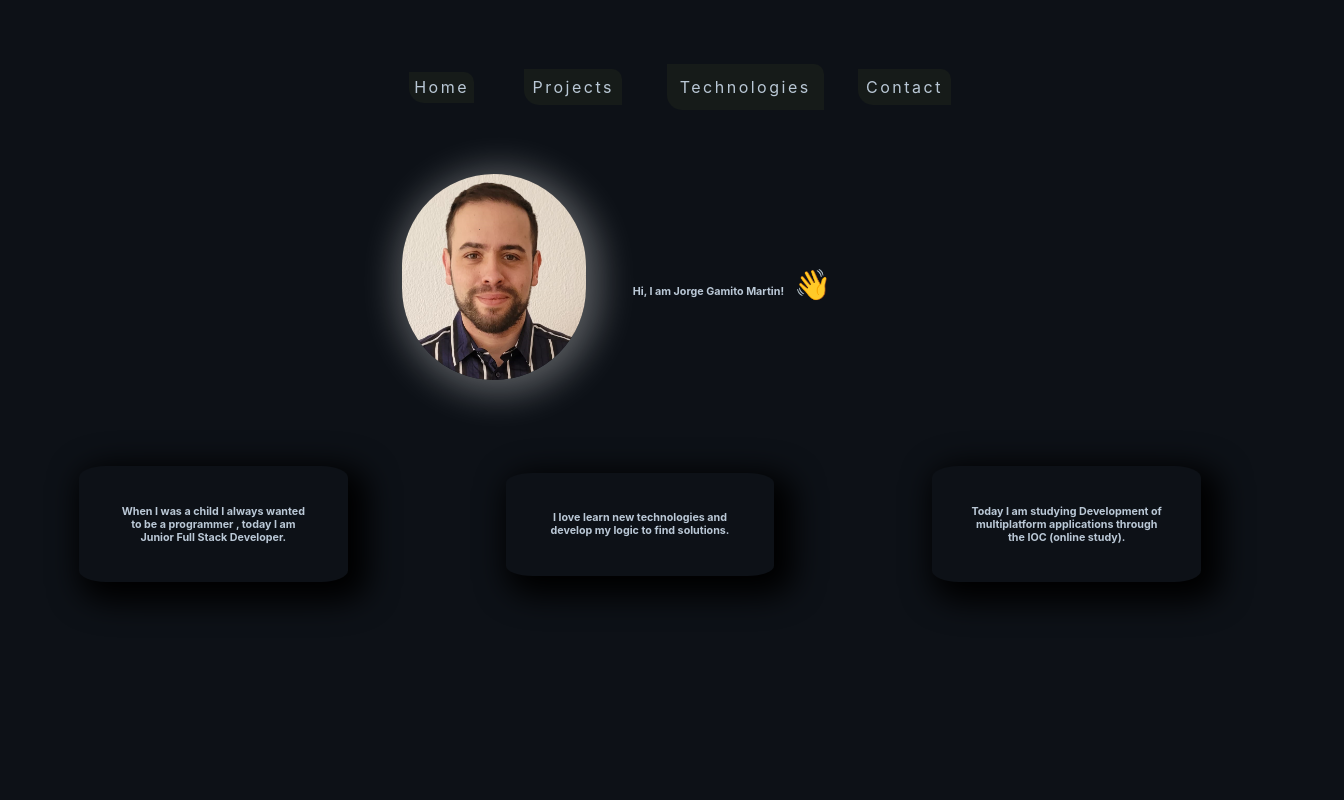
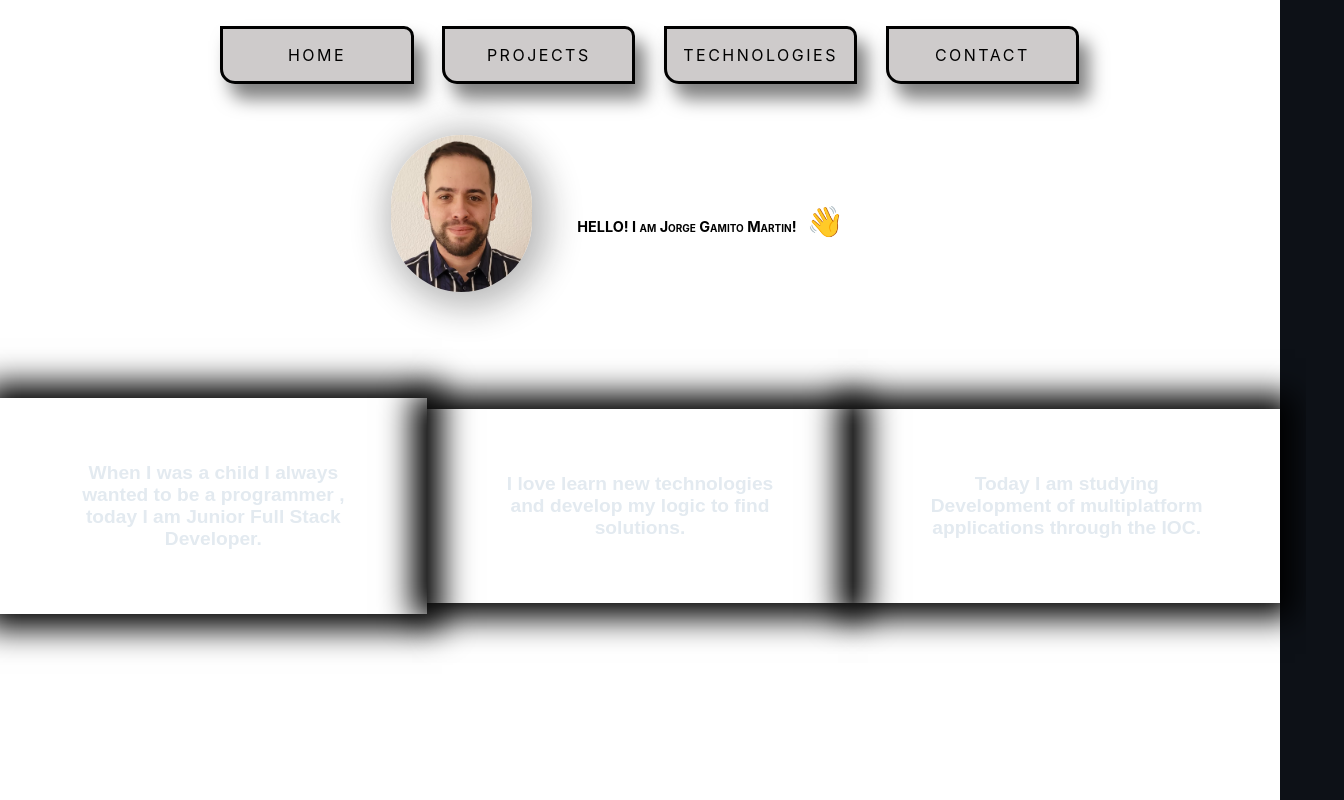
Before and after one commit to JGamito/curriculum, a React (Create React App) app: page / in a window 1280 px wide. Shown: the whole page, 1344 px wide, since content can reach past the window. Built offline with nearby package versions, Linux system fonts and the light colour scheme.

Commit message:
Change to white theme

```diff
--- a/src/App.module.css
+++ b/src/App.module.css
@@ -8,5 +8,5 @@
   width: 100% !important;
   position: absolute;
   height: 100%;
-  background-color: #0d1117;
+  background-color: #ffffff;
 }
--- a/src/components/navBar/navBar.js
+++ b/src/components/navBar/navBar.js
@@ -8,22 +8,22 @@
       <div className={styles.navBar}>
         <div>
           <Link className={styles.links} to="/">
-            Home
+            HOME
           </Link>
         </div>
         <div>
           <Link className={styles.links} to="/projects">
-            Projects
+            PROJECTS
           </Link>
         </div>
         <div>
           <Link className={styles.links} to="/technologies">
-            Technologies
+            TECHNOLOGIES
           </Link>
         </div>
         <div>
           <Link className={styles.links} to="/contact">
-            Contact
+            CONTACT
           </Link>
         </div>
       </div>
--- a/src/components/navBar/navBar.module.css
+++ b/src/components/navBar/navBar.module.css
@@ -4,7 +4,7 @@
   width: 100% !important;
   display: flex;
   flex-direction: column;
-  margin: 5%;
+  margin: 2%;
 }
 .navBar {
   display: flex;
@@ -14,21 +14,23 @@
   margin-right: 5%;
 }
 .links {
-  display: inline-block;
+  display: flex;
   position: relative;
-  color: #bac8d6;
+  justify-content: center;
+  color: #000000;
   letter-spacing: 2.5px;
   font-style: normal;
   cursor: pointer;
-  border: none;
+  border: solid;
   border-radius: 0px 10px 0px 15px;
-  /*box-shadow: 4px 4px 8px 0px rgba(156, 52, 164, 0.5);*/
-  background-color: #161b19;
+  box-shadow: 10px 15px 18px 0px rgba(0, 0, 0, 0.5);
+  background-color: #cecbcb;
   padding: 10%;
+  width: 155px;
 }
 .links:hover {
   border-radius: 0px 10px 0px 15px;
-  color: rgba(212, 202, 202, 0.5);
+  color: rgba(104, 7, 7, 0.5);
 }
 .links:after {
   color: rgba(64, 55, 55, 0.5);
@@ -61,7 +63,7 @@
     display: flex;
     flex-direction: column;
     margin: 5%;
-    color: red;
+    color: rgb(255, 255, 255);
   }
   .navBar {
     display: flex;
@@ -70,14 +72,14 @@
   .links {
     display: flex;
     position: relative;
-    color: #bac8d6;
+    color: #000000;
     letter-spacing: 1.5 px;
     font-style: normal;
     cursor: pointer;
     border: none;
     border-radius: 0px 10px 0px 15px;
     /*box-shadow: 4px 4px 8px 0px rgba(156, 52, 164, 0.5);*/
-    background-color: #161b19;
+    background-color: #ffffff;
     padding: 1%;
     font-size: small;
   }
--- a/src/components/pages/Home/home.jsx
+++ b/src/components/pages/Home/home.jsx
@@ -4,11 +4,11 @@
 
 const Home = () => {
   return (
-    <div>
+    <div className={styles.father}>
       <div className={styles.divPhoto}>
         <img className={styles.photo} alt="My Face" src={face1} />
         <h6 className={styles.h6_1}>
-          Hi, I am Jorge Gamito Martin!
+          HELLO! I am Jorge Gamito Martin!
           <p className={styles.saludo}> 👋</p>
         </h6>
       </div>
@@ -22,7 +22,7 @@
         </h6>
         <h6 className={styles.h6}>
           Today I am studying Development of multiplatform applications through
-          the IOC (online study).
+          the IOC.
         </h6>
       </div>
     </div>
--- a/src/components/pages/Home/home.module.css
+++ b/src/components/pages/Home/home.module.css
@@ -82,7 +82,7 @@
     display: flex;
     flex-direction: row;
     align-items: center;
-    background-color: #0d1117;
+    background-color: #ffffff;
     margin: 2%;
     margin-top: 10%;
     justify-content: center;
@@ -130,16 +130,18 @@
 } */
 @media only screen and (min-width: 901px) {
   /* Estilos para pantalla grande */
+  .father {
+    background-color: #ffffff;
+  }
   .photo {
-    width: 15%;
-    height: 15%;
+    width: 12%;
+    height: 12%;
     border-radius: 333px;
     margin-bottom: 10px;
-    box-shadow: 5px 5px 35px 10px rgba(255, 255, 255, 0.3);
+    box-shadow: 5px 5px 35px 10px rgba(21, 21, 21, 0.3);
   }
   .photo:hover {
-    border-radius: 6000px;
-    box-shadow: 0px 10px 30px 0px rgba(240, 237, 237, 0.5);
+    box-shadow: 0px 10px 30px 0px rgba(2, 0, 0, 0.5);
     transition: opacity 0.2s ease, box-shadow 0.2s ease;
     opacity: 1;
   }
@@ -147,8 +149,8 @@
     display: flex;
     flex-direction: row;
     align-items: center;
-    background-color: #0d1117;
-    margin: 2%;
+    background-color: #ffffff;
+    margin: 4%;
     justify-content: center;
   }
   .saludo {
@@ -163,25 +165,34 @@
     border-radius: 10%;
     margin-left: 10px;
     margin-right: 10px;
-    color: #bac8d6;
+    color: #000000;
     margin-top: 5px;
     margin-bottom: 5px;
     text-align: center;
     display: flex;
     align-items: baseline;
     justify-content: center;
+    font-variant: small-caps;
+    font-size: 90%;
   }
   .h6 {
     padding: 3%;
-    box-shadow: 10px 10px 30px 10px rgb(0, 0, 0);
-    border-radius: 10%;
+    border: solid #372f2f;
+    box-shadow: 1px 0px 40px 0px #372f2f;
     width: 15%;
-    color: #bac8d6;
-    margin: 4%;
+    color: #000000;
+    font: message-box;
     text-align: center;
     display: flex;
     align-items: baseline;
     justify-content: space-evenly;
+    transition: all 0.2s ease-in-out;
+  }
+  .h6:hover {
+    transform: scale(1.5);
+    font-variant: small-caps;
+    box-shadow: 10px 10px 60px 10px #ffffff;
+    border-radius: 20px 0px 21px 20px;
   }
   .text {
     display: flex;
--- a/src/components/pages/Projects/projects.jsx
+++ b/src/components/pages/Projects/projects.jsx
@@ -6,7 +6,7 @@
 
 const Projects = () => {
   return (
-    <div>
+    <div className={styles.father}>
       <div className={styles.projects}>
         <div className={styles.title}>
           <h6 className={styles.h6title}>
--- a/src/components/pages/Projects/projects.module.css
+++ b/src/components/pages/Projects/projects.module.css
@@ -59,6 +59,7 @@
     display: flex;
     align-items: baseline;
     justify-content: center;
+    margin-top: 1%;
   }
   .logo {
     width: 5%;
--- a/src/components/pages/Technologies/technologies.module.css
+++ b/src/components/pages/Technologies/technologies.module.css
@@ -2,13 +2,12 @@
   display: flex;
   flex-direction: column;
   align-items: center;
-  color: aliceblue;
+  color: rgb(0, 0, 0);
   font-size: xxx-large;
-  margin-top: -10%;
 }
 .gif {
   border-radius: 5%;
-  width: 50%;
-  height: 50%;
+  width: 30%;
+  height: 30%;
   box-shadow: 10px 10px 30px 10px rgba(0, 0, 0, 0.3);
 }
--- a/src/components/pages/contact/contact.jsx
+++ b/src/components/pages/contact/contact.jsx
@@ -5,7 +5,7 @@
   return (
     <div className={styles.full}>
       <div className={styles.card}>
-        <h4 className={styles.h4}> Contact me in social media with:</h4>
+        <h4 className={styles.h4}> CONTACT ME in social media with:</h4>
         <a
           className={styles.a}
           href="https://www.linkedin.com/in/jgamitomartin/"
--- a/src/components/pages/contact/contact.module.css
+++ b/src/components/pages/contact/contact.module.css
@@ -5,21 +5,26 @@
 }
 
 .card {
-  margin: 10%;
+  margin: 3%;
   border-radius: 20px;
   overflow: hidden;
-  box-shadow: 10px 10px 30px 10px rgba(255, 255, 255, 0.2);
+  box-shadow: 10px 10px 30px 20px rgba(15, 15, 15, 0.2);
   transition: opacity 0.2s ease, box-shadow 0.2s ease;
   opacity: 1;
-  background-color: rgba(0, 0, 0, 0.5);
-  padding: 5%;
+  padding: 2%;
+  display: flex;
+  flex-direction: column;
+  justify-content: space-between;
+  align-items: first baseline;
 }
 .h4 {
-  color: #bac8d6;
+  color: #000000;
   margin: 1%;
+  display: contents;
 }
 .a {
-  color: whitesmoke;
+  color: rgb(9, 9, 9);
+  display: inline list-item;
 }
 .a:hover {
   color: blue;
```
